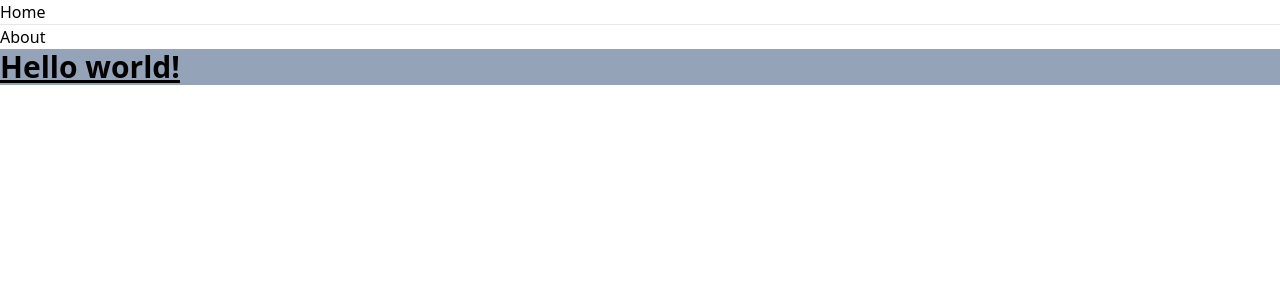
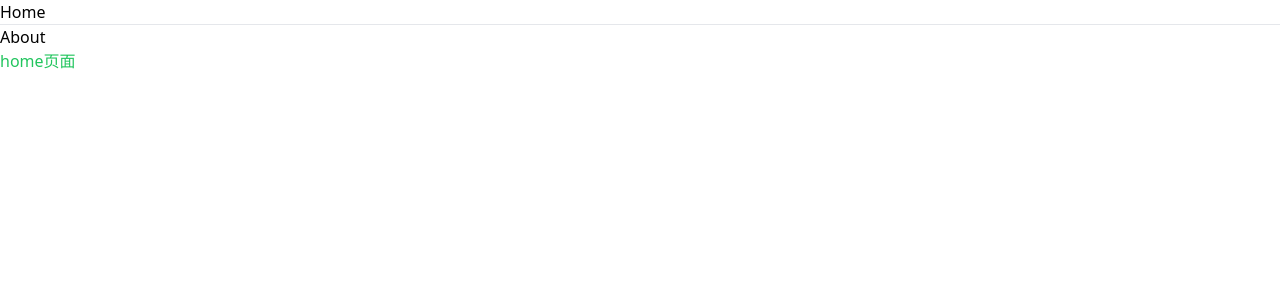
Before and after one commit to shi-gui/vue3-admin-template, a Vue app: page / in a window 1280 px wide. Shown: the top 300 px of the page. Built offline with nearby package versions, Linux system fonts and the light colour scheme.

Commit message:
feat: tailwind 插件安装

```diff
--- a/package.json
+++ b/package.json
@@ -29,6 +29,8 @@
   },
   "devDependencies": {
     "@commitlint/config-conventional": "^17.2.0",
+    "@tailwindcss/forms": "^0.5.3",
+    "@tailwindcss/line-clamp": "^0.4.2",
     "@types/node": "^16.11.56",
     "@typescript-eslint/eslint-plugin": "^5.42.0",
     "@typescript-eslint/parser": "^5.42.0",
--- a/src/views/HomeView.vue
+++ b/src/views/HomeView.vue
@@ -6,5 +6,5 @@ setTimeout(() => Loading.hide(), 1000);
 </script>
 
 <template>
-  <h1 class="text-3xl font-bold underline bg-slate-400">Hello world!</h1>
+  <div class="text-green-500">home页面</div>
 </template>
--- a/tailwind.config.js
+++ b/tailwind.config.js
@@ -1,8 +1,13 @@
 /** @type {import('tailwindcss').Config} */
 module.exports = {
   content: ['./index.html', './src/**/*.{vue,js,ts,jsx,tsx}'],
+  // prefix: 'lh', // 前缀
   theme: {
     extend: {}
   },
-  plugins: []
+  /**
+   * 这里提前安装了两个插件，如需其他的请自行下载
+   * https://tailwindcss.com/docs/typography-plugin
+   */
+  plugins: [require('@tailwindcss/forms'), require('@tailwindcss/line-clamp')]
 };
```
Also changed, not shown: 2 other files (tests, documents, lock files or other folders).
